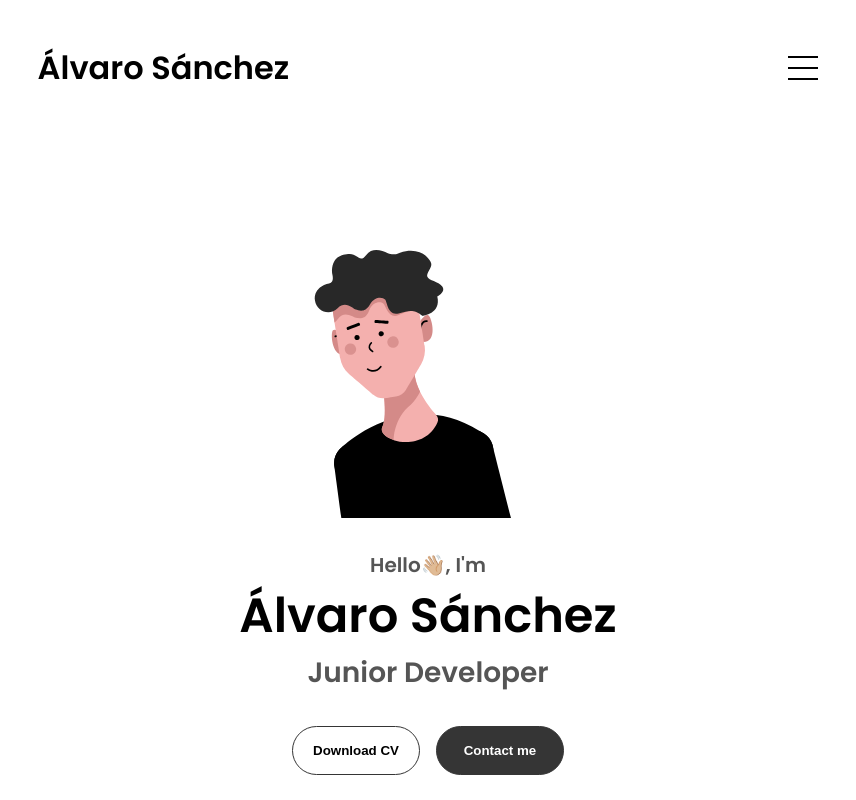
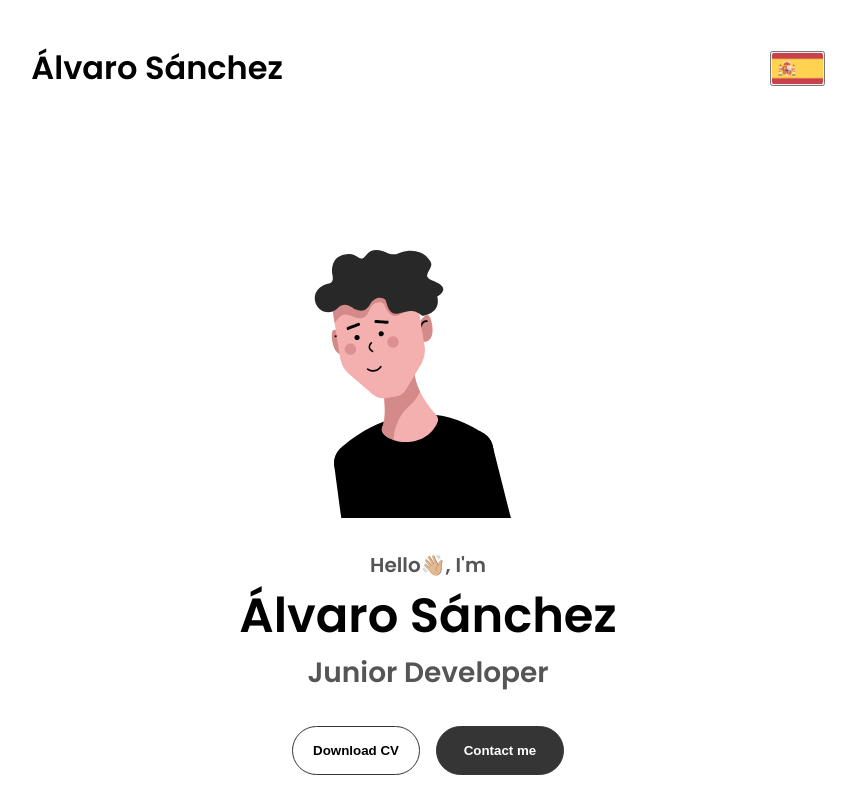
Before and after one commit to Alvarosanchezz3/Portfolio, a React (Create React App) app: page / in a window 1280 px wide. Shown: the top 800 px of the page, without its empty margins (212-1068 px from the left). Built offline with nearby package versions, Linux system fonts and the light colour scheme.

Commit message:
fix translate button in small devices

```diff
--- a/src/App.js
+++ b/src/App.js
@@ -40,7 +40,7 @@ function App() {
 
   useEffect(() => {
     videoRefs.forEach(configureVideoLoop);
-  }, []);
+  });
 
   // Función para hacer scroll con la flecha
   function redirect(fragment) {
@@ -74,32 +74,16 @@ function App() {
         <body>
           <nav id="desktop-nav">
             <div className="logo">Álvaro Sánchez</div>
-            <div>
+            <div className='nav-list'>
               <ul className="nav-links">
                 <li><a href="#about">{translations.about}</a></li>
                 <li><a href="#technologies">{translations.tecns}</a></li>
                 <li><a href="#projects">{translations.projects}</a></li>
                 <li><a href="#contact">{translations.contact}</a></li>
-                <Translations onLanguageChange={handleLanguageChange} />
               </ul>
+              <Translations onLanguageChange={handleLanguageChange}/>
             </div>
           </nav>
-    <nav id="hamburger-nav">
-      <div className="logo">Álvaro Sánchez</div>
-      <div className="hamburger-menu">
-        <div className="hamburger-icon">
-          <span></span>
-          <span></span>
-          <span></span>
-        </div>
-        <div className="menu-links">
-          <li><a href="#about">About</a></li>
-          <li><a href="#technologies">technologies</a></li>
-          <li><a href="#projects">Projects</a></li>
-          <li><a href="#contact">Contact</a></li>
-        </div>
-      </div>
-    </nav>
     <section id="profile">
       <div className="section__pic-container1">
           <Lottie animationData={animationPerson}/>
--- a/src/css/mediaqueries.css
+++ b/src/css/mediaqueries.css
@@ -14,12 +14,15 @@
 
 @media screen and (max-width: 1300px) {
 
-  #desktop-nav {
+  .nav-links {
     display: none;
   }
-  #hamburger-nav {
-    display: flex;
+
+  .flag-button{
+    display: block;
+    margin-left: 0;
   }
+
   #profile,
   .section-container {
     display: block;
--- a/src/css/style.css
+++ b/src/css/style.css
@@ -28,6 +28,10 @@ a,
 
 /* DESKTOP NAV */
 
+.nav-list{
+  display: flex;
+}
+
 nav,
 .nav-links {
   display: flex;
@@ -46,6 +50,7 @@ nav {
 }
 
 .flag-button{
+  margin-left: 2rem;
   width: 55px;
   height: 35px;
 }
@@ -77,86 +82,6 @@ a:hover {
 
 .logo:hover {
   cursor: default;
-}
-
-/* HAMBURGER MENU */
-
-#hamburger-nav {
-  display: none;
-}
-
-.hamburger-menu {
-  position: relative;
-  display: inline-block;
-}
-
-.hamburger-icon {
-  display: flex;
-  flex-direction: column;
-  justify-content: space-between;
-  height: 24px;
-  width: 30px;
-  cursor: pointer;
-}
-
-.hamburger-icon span {
-  width: 100%;
-  height: 2px;
-  background-color: black;
-  transition: all 0.3 ease-in-out;
-}
-
-.menu-links {
-  position: absolute;
-  top: 100%;
-  right: 0;
-  background-color: white;
-  width: fit-content;
-  max-height: 0;
-  overflow: hidden;
-  transition: all 0.3 ease-in-out;
-}
-
-.menu-links a {
-  display: block;
-  padding: 10px;
-  text-align: center;
-  font-size: 1.5rem;
-  color: black;
-  text-decoration: none;
-  transition: all 0.3 ease-in-out;
-}
-
-.menu-links li {
-  list-style: none;
-}
-
-.menu-links.open {
-  max-height: 300px;
-}
-
-.hamburger-icon.open span:first-child {
-  transform: rotate(45deg) translate(10px, 5px);
-}
-
-.hamburger-icon.open span:nth-child(2) {
-  opacity: 0;
-}
-
-.hamburger-icon.open span:last-child {
-  transform: rotate(-45deg) translate(10px, -5px);
-}
-
-.hamburger-icon span:first-child {
-  transform: none;
-}
-
-.hamburger-icon span:first-child {
-  opacity: 1;
-}
-
-.hamburger-icon span:first-child {
-  transform: none;
 }
 
 /* SECTIONS */
```
